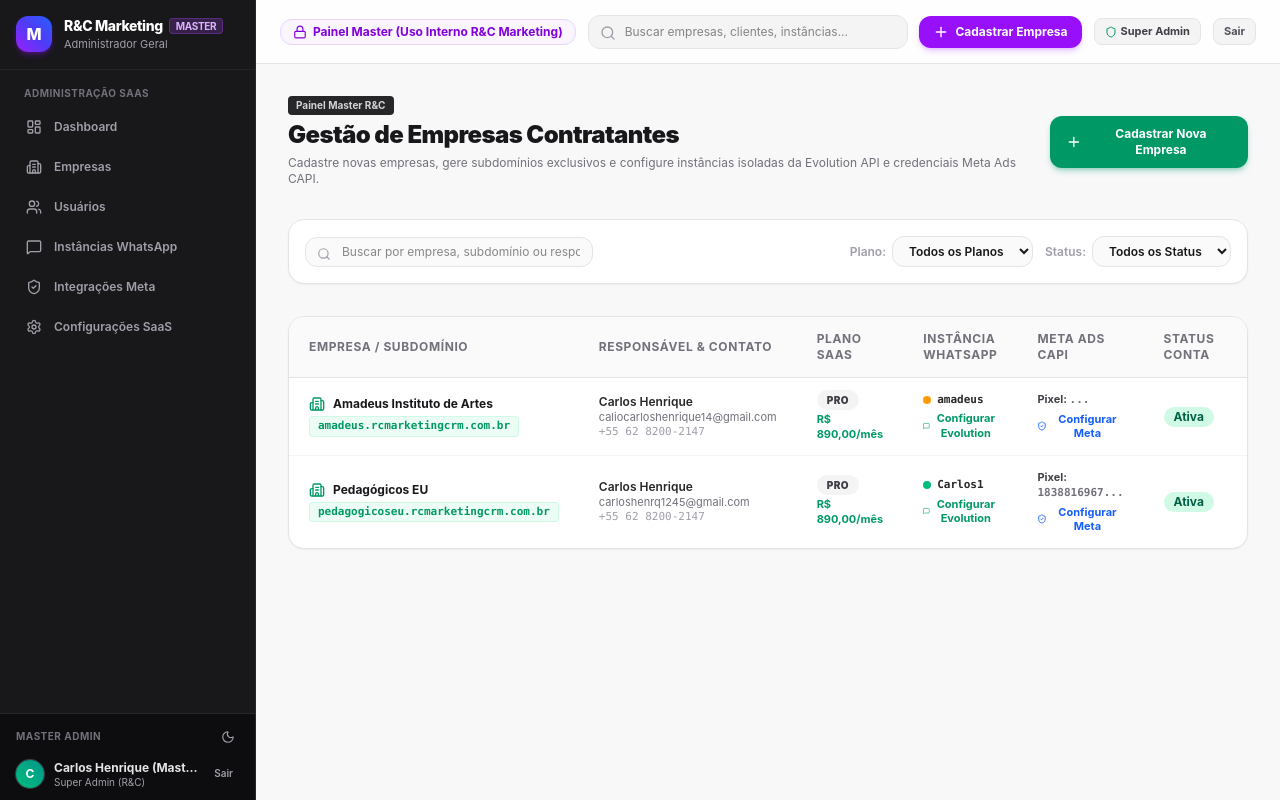
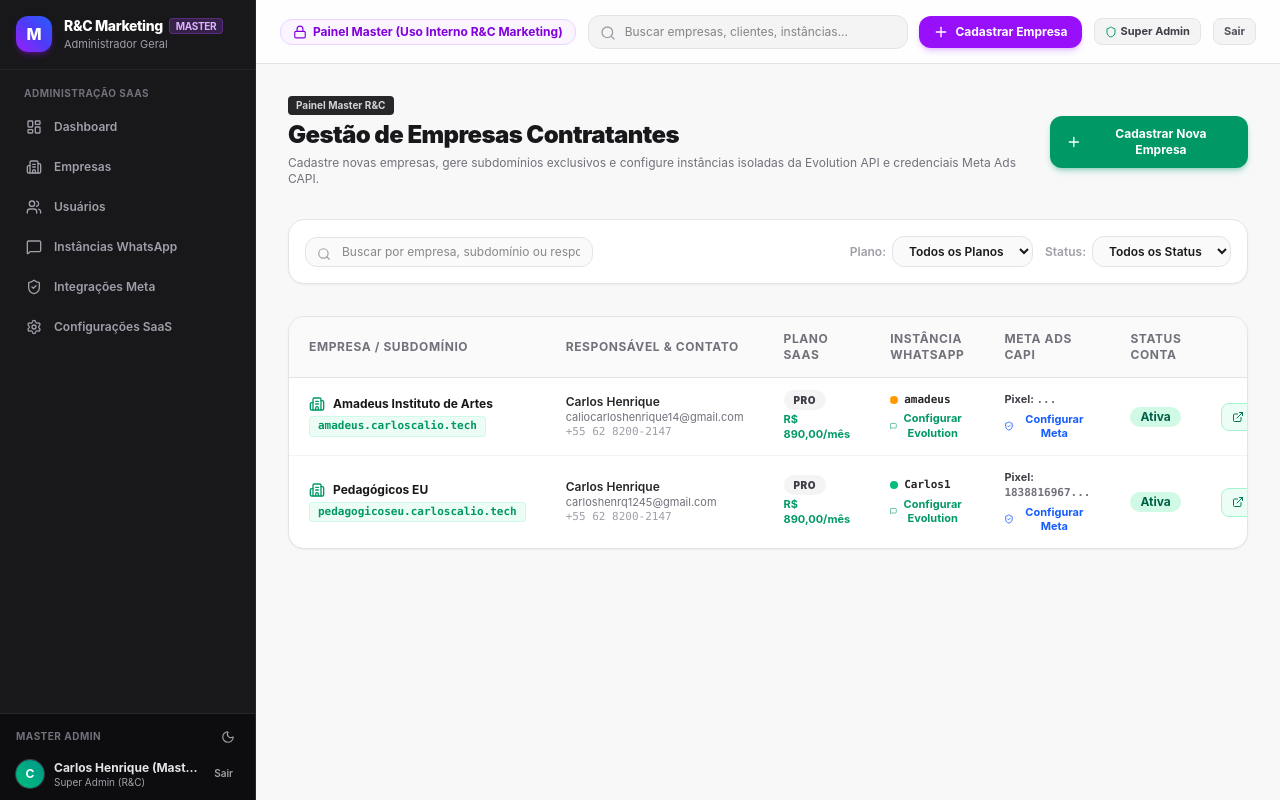
Before and after one commit to carloshen525/R-C-Marketing-CRM, a Next.js app: page /master/empresas in a window 1280 px wide. Built offline with nearby package versions, Linux system fonts and the light colour scheme.

Commit message:
fix(domain): update root domain from rcmarketingcrm.com.br to carloscalio.tech across companies and forms

```diff
--- a/data/companies.json
+++ b/data/companies.json
@@ -8,7 +8,7 @@
     "slug": "amadeus",
     "subdomain": "amadeus",
     "subdominio": "amadeus",
-    "full_subdomain": "amadeus.rcmarketingcrm.com.br",
+    "full_subdomain": "amadeus.carloscalio.tech",
     "owner_name": "Carlos Henrique",
     "email": "caliocarloshenrique14@gmail.com",
     "phone": "+55 62 8200-2147",
@@ -28,7 +28,7 @@
     "slug": "pedagogicoseu",
     "subdomain": "pedagogicoseu",
     "subdominio": "pedagogicoseu",
-    "full_subdomain": "pedagogicoseu.rcmarketingcrm.com.br",
+    "full_subdomain": "pedagogicoseu.carloscalio.tech",
     "owner_name": "Carlos Henrique",
     "email": "carloshenrq1245@gmail.com",
     "phone": "+55 62 8200-2147",
--- a/src/app/admin/configuracoes/page.tsx
+++ b/src/app/admin/configuracoes/page.tsx
@@ -21,7 +21,7 @@ export default function AdminConfiguracoesPage() {
   const [savedSuccess, setSavedSuccess] = useState(false);
 
   const [platformName, setPlatformName] = useState('R&C Marketing CRM');
-  const [rootDomain, setRootDomain] = useState('rcmarketingcrm.com.br');
+  const [rootDomain, setRootDomain] = useState('carloscalio.tech');
   const [adminSubdomain, setAdminSubdomain] = useState('admin');
   const [evolutionDefaultUrl, setEvolutionDefaultUrl] = useState('https://prospeccao-evolution01.pesd8y.easypanel.host');
   const [metaGraphVersion, setMetaGraphVersion] = useState('v20.0');
--- a/src/app/admin/usuarios/page.tsx
+++ b/src/app/admin/usuarios/page.tsx
@@ -171,7 +171,7 @@ export default function AdminUsuariosPage() {
                             {company?.trade_name || company?.name || 'Empresa Vinculada'}
                           </p>
                           <p className="text-[10px] font-mono text-zinc-400">
-                            {company?.subdomain}.rcmarketingcrm.com.br
+                            {company?.subdomain}.carloscalio.tech
                           </p>
                         </div>
                       )}
--- a/src/app/master/empresas/page.tsx
+++ b/src/app/master/empresas/page.tsx
@@ -594,7 +594,7 @@ export default function MasterEmpresasPage() {
                         className="px-3 py-2 rounded-l-xl border border-zinc-300 dark:border-zinc-700 bg-white dark:bg-zinc-800 text-xs font-mono font-bold text-zinc-900 dark:text-zinc-100 flex-1"
                       />
                       <span className="px-3 py-2 rounded-r-xl border-y border-r border-zinc-300 dark:border-zinc-700 bg-zinc-100 dark:bg-zinc-700 text-zinc-500 text-xs font-mono">
-                        .rcmarketingcrm.com.br
+                        .carloscalio.tech
                       </span>
                     </div>
 
--- a/src/lib/crm-context.tsx
+++ b/src/lib/crm-context.tsx
@@ -319,7 +319,7 @@ export function CRMProvider({ children }: { children: React.ReactNode }) {
       trade_name: 'R&C Marketing CRM',
       slug: 'rcmarketing',
       subdomain: 'app',
-      full_subdomain: 'app.rcmarketingcrm.com.br',
+      full_subdomain: 'app.carloscalio.tech',
       owner_name: 'Carlos Henrique',
       email: 'carloshenrq1245@gmail.com',
       phone: '+55 62 8200-2147',
@@ -641,7 +641,7 @@ export function CRMProvider({ children }: { children: React.ReactNode }) {
       ? generateSubdomain(data.custom_subdomain)
       : generateSubdomain(data.name);
 
-    const full_subdomain = `${subdomain}.rcmarketingcrm.com.br`;
+    const full_subdomain = `${subdomain}.carloscalio.tech`;
     const companyId = `comp_${subdomain}_${Date.now()}`;
     const tempPassword = data.custom_password && data.custom_password.trim().length >= 6
       ? data.custom_password.trim()
--- a/src/lib/initial-data.ts
+++ b/src/lib/initial-data.ts
@@ -59,7 +59,7 @@ export const initialCompanies: Company[] = [
     slug: 'amadeus',
     subdomain: 'amadeus',
     subdominio: 'amadeus',
-    full_subdomain: 'amadeus.rcmarketingcrm.com.br',
+    full_subdomain: 'amadeus.carloscalio.tech',
     owner_name: 'Carlos Henrique',
     email: 'caliocarloshenrique14@gmail.com',
     phone: '+55 62 8200-2147',
@@ -79,7 +79,7 @@ export const initialCompanies: Company[] = [
     slug: 'pedagogicoseu',
     subdomain: 'pedagogicoseu',
     subdominio: 'pedagogicoseu',
-    full_subdomain: 'pedagogicoseu.rcmarketingcrm.com.br',
+    full_subdomain: 'pedagogicoseu.carloscalio.tech',
     owner_name: 'Carlos Henrique',
     email: 'carloshenrq1245@gmail.com',
     phone: '+55 62 8200-2147',
--- a/src/middleware.ts
+++ b/src/middleware.ts
@@ -14,7 +14,7 @@ export function middleware(req: NextRequest) {
   let currentSubdomain: string | null = null;
   const isLocalhost = hostname.includes('localhost') || hostname.includes('127.0.0.1');
 
-  if (!isLocalhost && hostname.includes('.rcmarketingcrm.com.br')) {
+  if (!isLocalhost && (hostname.includes('.carloscalio.tech') || hostname.includes('.rcmarketingcrm.com.br'))) {
     const parts = hostname.split('.');
     if (parts.length >= 3) {
       currentSubdomain = parts[0].toLowerCase();
```
